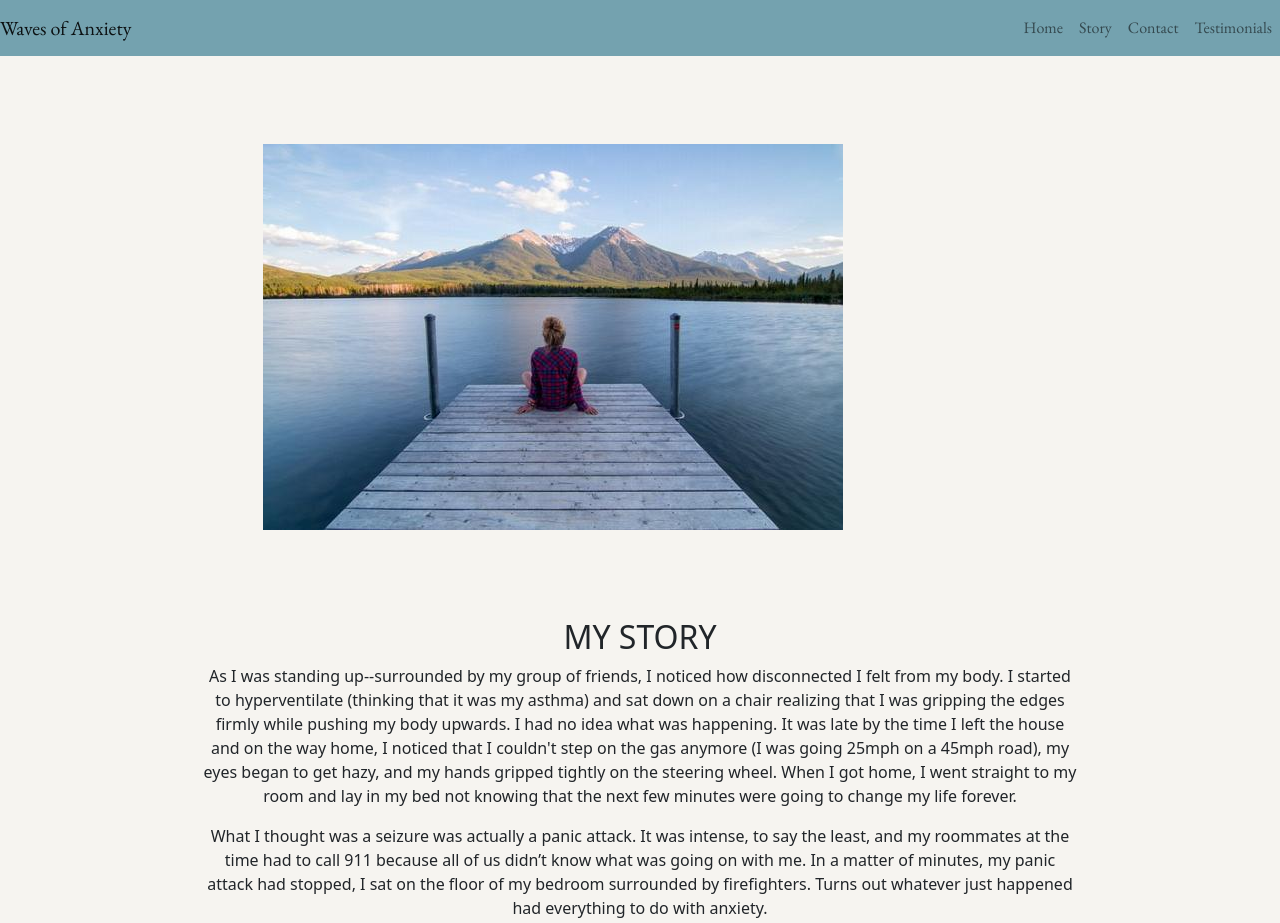
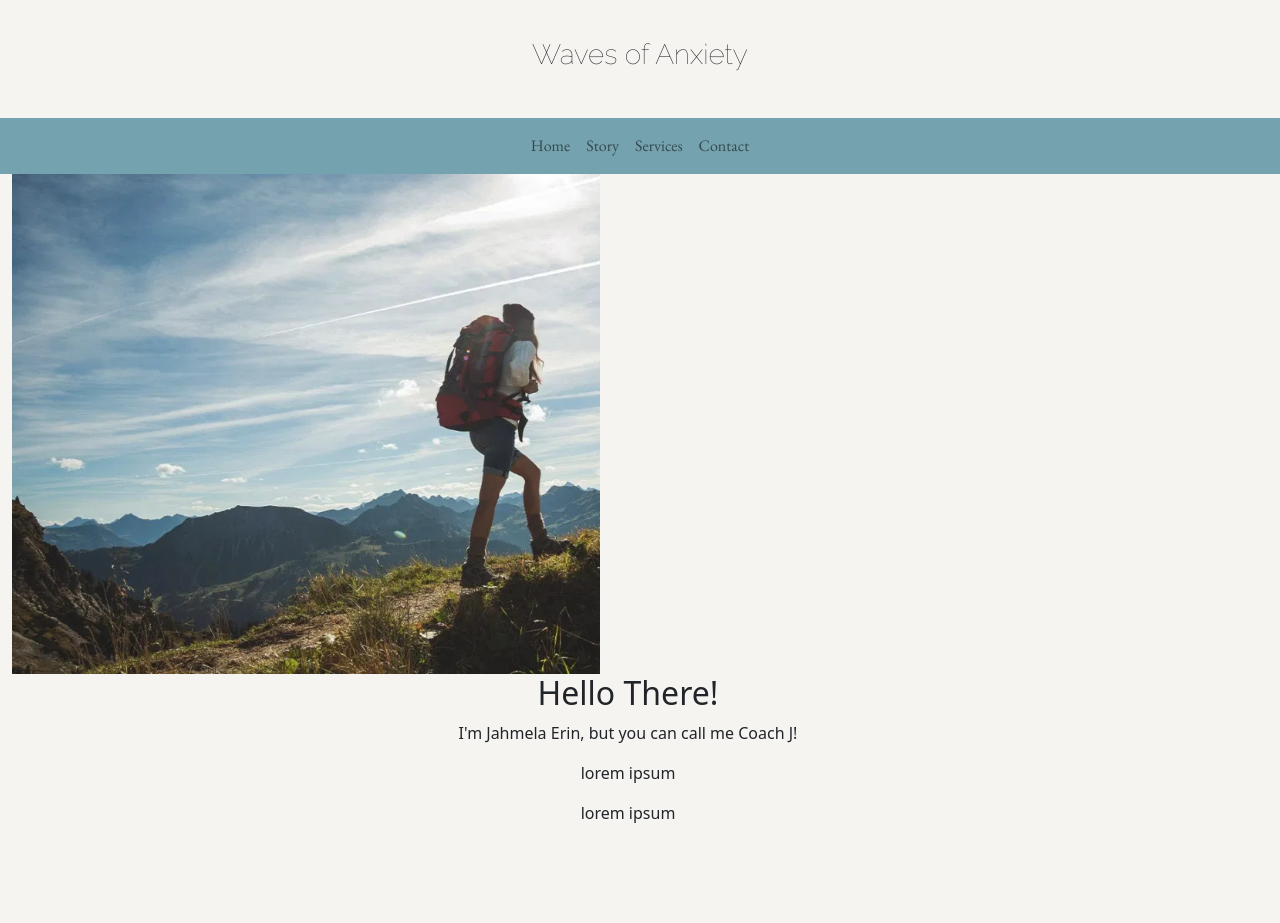
Before and after one commit to thunderbolt477/woa, a plain HTML site: page public/story.html in a window 1280 px wide. Shown: the top 923 px of the page. Drawn offline with nearby package versions, Linux system fonts and the light colour scheme.

Commit message:
added nav bar/footer to all pages. fixing story page.

```diff
--- a/public/css/styles.css
+++ b/public/css/styles.css
@@ -95,13 +95,23 @@ header {
     padding-bottom: 2%;
 }
 
-.img-container {
+.about-img {
     width: 600px;
     height: 500px;
     overflow: hidden;
 }
 .img-container img {
     height: 100%;
+}
+
+.hello {
+    text-align: center;
+}
+.hello-img {
+    width: 600px;
+    height: 500px;
+    overflow: hidden;
+    object-fit: fill;
 }
 
 a {
--- a/public/story.html
+++ b/public/story.html
@@ -19,11 +19,14 @@
         <script src="https://kit.fontawesome.com/0491965ebe.js" crossorigin="anonymous"></script>
     </head>
     <body>
+
+      <header>
+        <h3>Waves of Anxiety</h3>
+    </header>
     <section id="nav">
 
         <!-- brand -->
         <nav class="navbar navbar-expand-lg navbar-light">
-                <a class="navbar-brand" href="#">Waves of Anxiety</a>
 
             <!-- button -->
             <button class="navbar-toggler" type="button" data-toggle="collapse" data-target="#navbarText" aria-controls="navbarText" aria-expanded="false" aria-label="Toggle navigation">
@@ -31,7 +34,7 @@
             </button>
 
             <!-- collapsable content -->
-                <div class="collapse navbar-collapse justify-content-end" id="navbarText">
+            <div class="collapse navbar-collapse justify-content-center" id="navbarText">
 
                 <!-- links -->
               <ul class="navbar-nav">
@@ -42,15 +45,32 @@
                   <a class="nav-link" href="story.html">Story</a>
                 </li>
                 <li class="nav-item me-auto">
-                        <a class="nav-link" href="contact.html">Contact</a>
+                    <a class="nav-link" href="services.html">Services</a>
                   </li>
                   <li class="nav-item me-auto">
-                        <a class="nav-link" href="testimonial.html">Testimonials</a>
+                    <a class="nav-link" href="contact.html">Contact</a>
                   </li>
               </ul>
             </div>
           </nav>
     </section>
+
+      <section id="hello">
+        <div class="container-fluid row">
+          <div class="img-container hello-img">
+            <img src="img/couple-hiking-mountain-climbing-1296x728-header.webp" alt="">
+          </div>
+          <div class="hello">
+              <h2>Hello There!</h2>
+              <p>I'm Jahmela Erin, but you can call me Coach J!</p>
+              <p>lorem ipsum</p>
+              <p>lorem ipsum</p>
+          </div>
+        </div>
+      </section>
+
+
+
         <section id="story">
             <div class="container-fluid">
                 <div class="img-story" >
@@ -88,6 +108,7 @@
         </section>
 
 
+        <footer>
             <section id="footer">
                 <div class="icons">
                   <a href="https://twitter.com/jahmelaerin"><i class="fa-brands fa-lg fa-twitter"></i></a>
@@ -99,7 +120,7 @@
                   </h6>
                 </div>
               </section>
-
+        </footer>
 
         <script src="js/app.js" async defer></script>
     </body>
```
Also changed, not shown: public/contact.html (+9 -4 lines), public/index.html (+12 -12 lines), public/services.html (+5 -5 lines), public/thankyou.html (+50 -0 lines). Lines whose indentation alone changed are shown as unchanged.
